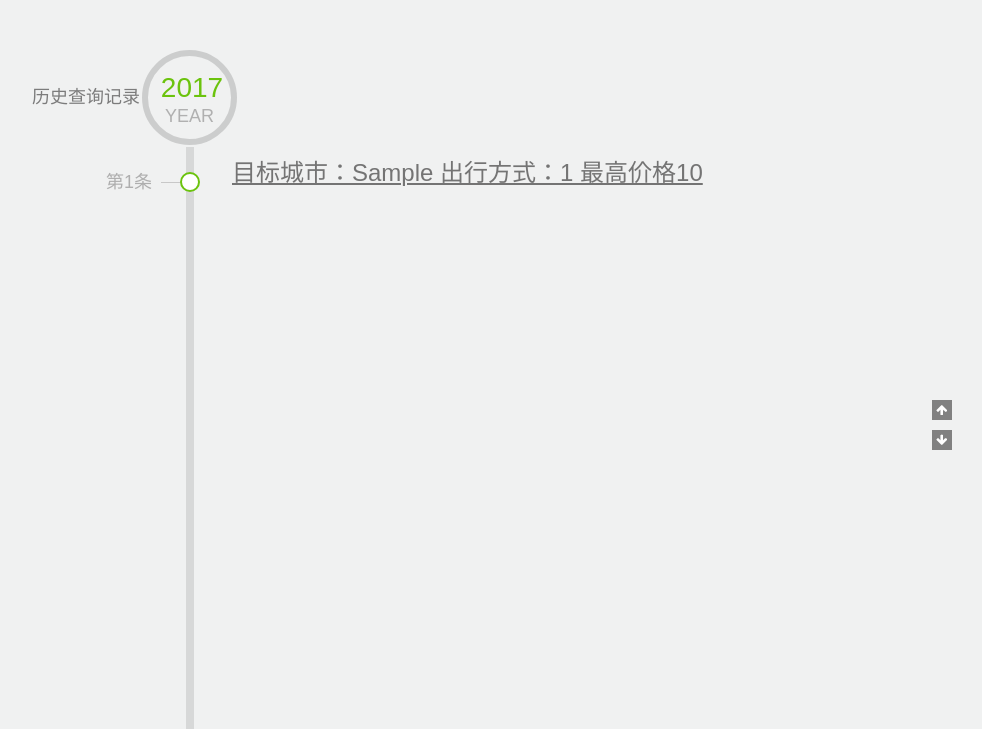
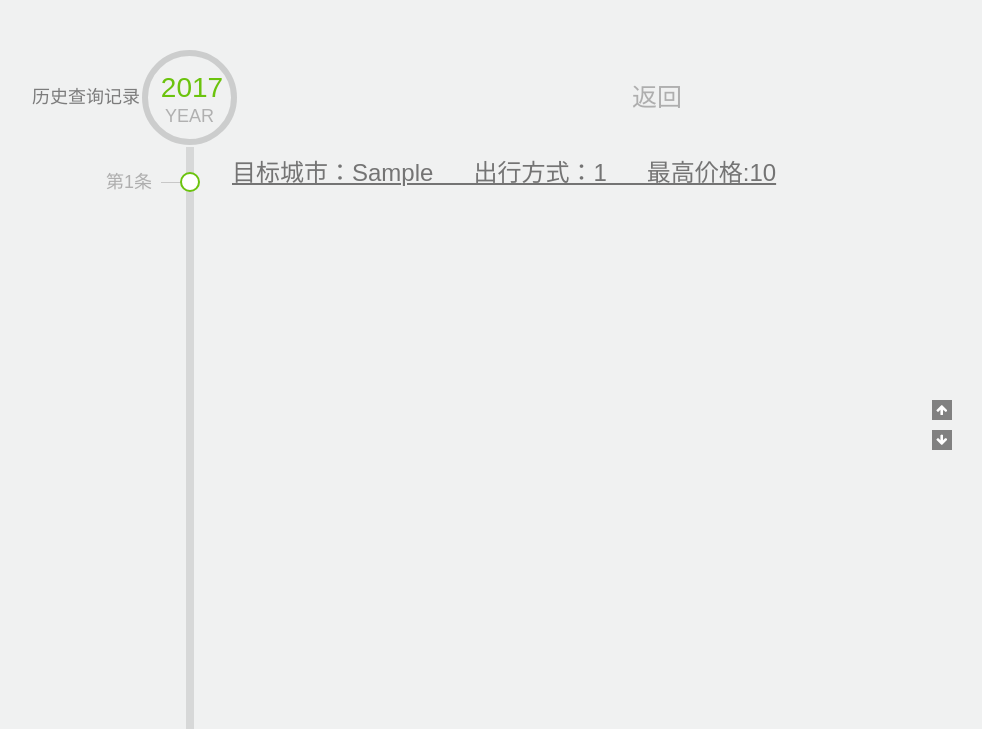
Before and after one commit to dadadaray/RentSystem, a Flask app: page /history in a window 1280 px wide. Shown: the top 729 px of the page, without its empty margins (298-1280 px from the left). Run offline with Flask 2, Linux system fonts and the light colour scheme; the visitor is signed in with stand-in values (Sample User, id 1); tables that the repository leaves empty hold one stand-in row (values such as "Sample post").

Commit message:
修改样式

```diff
--- a/app/templates/history.html
+++ b/app/templates/history.html
@@ -15,6 +15,16 @@
     		font-size: 28px;
     		line-height: 20px;
 			}
+		.return{
+			color: #AEAEAE;
+			font-size:25px;
+			text-decoration:none;
+		}
+		.return1{
+			left:600px;
+			top:0px;
+			position:absolute;
+		}
 	</style>
 </head>
 <body>
@@ -42,8 +52,8 @@
 			</div>
 			<a href="#" class="clock"></a>
 		</div>
+		<div class="return1"><a href="http://127.0.0.1:5000"  class="return">返回</a></div>
 	</div>
-
 	<div id="content">
 		<ul class="list">
 			{% for item in total %}
@@ -59,7 +69,7 @@
 						<div class="point"><b></b></div>
 
 						<div class="liright">
-							<div class="histt"><a href="#">目标城市：{{ item.goalCity }}   出行方式：{{item.way}}   最高价格{{item.highPrice}}</a></div>
+							<div class="histt"><a href="#">目标城市：{{ item.goalCity }}&nbsp&nbsp&nbsp&nbsp&nbsp&nbsp出行方式：{{item.way}}&nbsp&nbsp&nbsp&nbsp&nbsp&nbsp最高价格:{{item.highPrice}}</a></div>
 						</div>
 					</div>
 				</li>
```
Also changed, not shown: app/views.py (+1 -21 lines).
